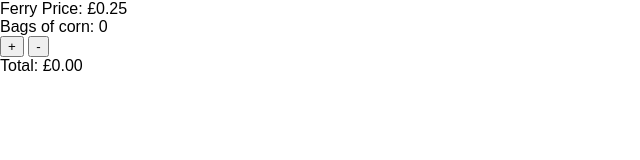
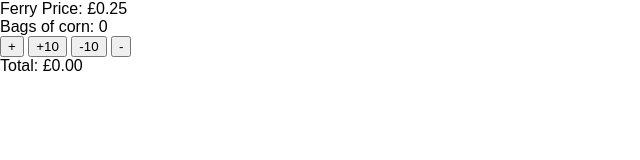
Before and after one commit to FarmersFerry/WebApp, a plain HTML site: page index.html in a window 1280 px wide. Shown: the whole page, without its empty margins (0-640 px from the left). Drawn offline with Linux system fonts and the light colour scheme.

Commit message:
More buttons

```diff
--- a/index.html
+++ b/index.html
@@ -58,6 +58,8 @@
 	</div>
 
 	<button onclick="onChangeQuantity(1)">+</button>
+	<button onclick="onChangeQuantity(10)">+10</button>
+	<button onclick="onChangeQuantity(-10)">-10</button>
 	<button onclick="onChangeQuantity(-1)">-</button>
 
 	<div>Total: <span id="total-price"></span></div>
```
